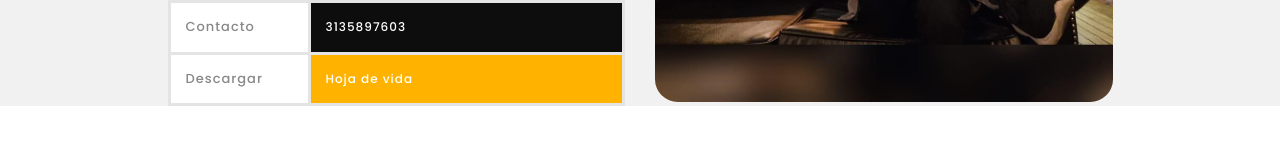
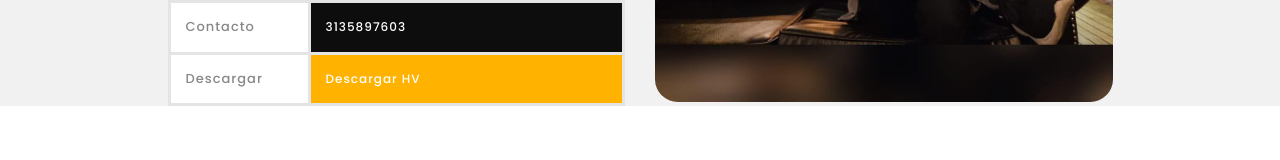
Before and after one commit to Crist28/portafolio-angular, an Angular app: page / in a window 1280 px wide. Shown: the part 416-576 px from the top of the page. Built offline with nearby package versions, Linux system fonts and the light colour scheme.

Commit message:
Hoja cargada desde drive

```diff
--- a/src/app/pages/home/home.component.html
+++ b/src/app/pages/home/home.component.html
@@ -35,13 +35,12 @@
                 <td>Descargar</td>
                 <td style="background-color: #ffb300">
                   <a
-                    href="../../../assets/pdf/CurrículumCristianJaimes.pdf"
+                    href="https://drive.google.com/uc?export=download&id=18BkxpOHlr5SsuzOSxym-s60nr1Gx2_D4"
                     download="CurrículumCristianJaimes.pdf"
                     data-toggle="tooltip"
                     data-placement="top"
-                    title="Mira mi (HV)."
-                    >{{ datos.hv }}</a
-                  >
+                    title="Descargar mi HV"
+                  >Descargar HV</a>
                 </td>
               </tr>
             </tbody>
```
